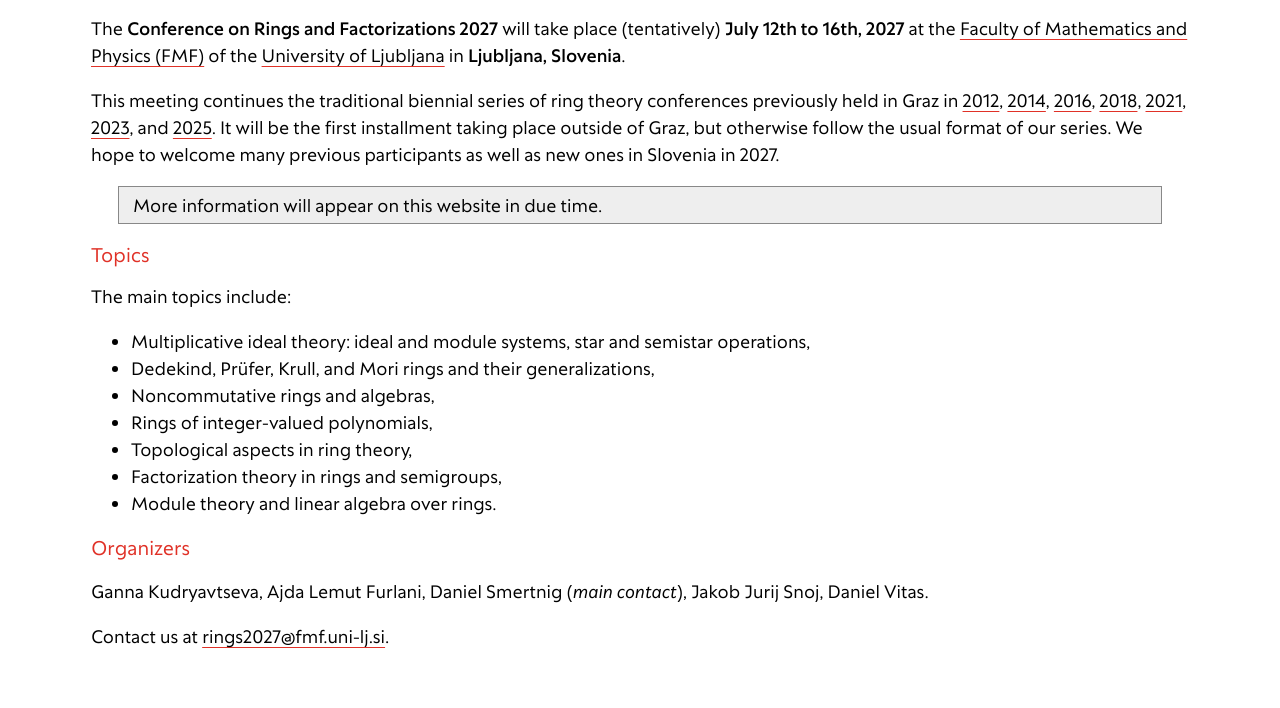
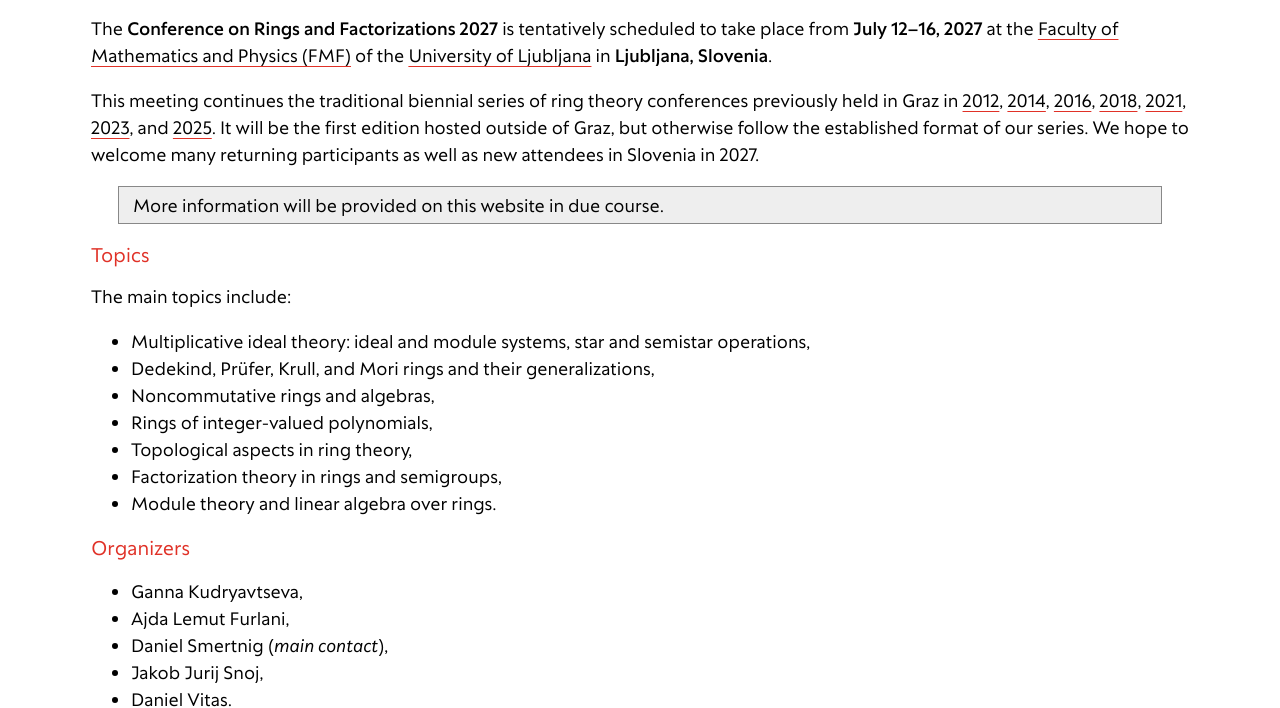
Before and after one commit to dansme/rings2027-hp, a plain HTML site: page index.html in a window 1280 px wide. Shown: the part 557-1265 px from the top of the page. Drawn offline with Linux system fonts and the light colour scheme.

Commit message:
Copy-editing

```diff
--- a/index.html
+++ b/index.html
@@ -37,15 +37,15 @@
 
         <h1>Rings and Factorizations 2027</h1>
 
-        <p>The <strong>Conference on Rings and Factorizations 2027</strong> will take place (tentatively) <strong>July 12th to 16th, 2027</strong> at the <a href="http://www.fmf.uni-lj.si">Faculty of Mathematics and Physics (FMF)</a> of the <a href="https://www.uni-lj.si">University of Ljubljana</a> in <strong>Ljubljana, Slovenia</strong>.</p>
+        <p>The <strong>Conference on Rings and Factorizations 2027</strong> is tentatively scheduled to take place from <strong>July 12–16, 2027</strong> at the <a href="http://www.fmf.uni-lj.si">Faculty of Mathematics and Physics (FMF)</a> of the <a href="https://www.uni-lj.si">University of Ljubljana</a> in <strong>Ljubljana, Slovenia</strong>.</p>
 
         <p>This meeting continues the traditional biennial series of ring theory conferences previously held in Graz in <a href="http://integer-valued.org/conf2012/">2012</a>, <a href="http://imsc.uni-graz.at/ideals2014">2014</a>, <a href="https://www.math.tugraz.at/rings-polynomials">2016</a>, <a href="https://imsc.uni-graz.at/rings2018">2018</a>, <a href="http://integer-valued.org/rings2021/">2021</a>, <a href="https://imsc.uni-graz.at/rings2023">2023</a>, and <a href="http://integer-valued.org/rings2025/">2025</a>.
-        It will be the first installment taking place outside of Graz, but otherwise follow the usual format of our series.
-        We hope to welcome many previous participants as well as new ones in Slovenia in 2027.
+        It will be the first edition hosted outside of Graz, but otherwise follow the established format of our series.
+        We hope to welcome many returning participants as well as new attendees in Slovenia in 2027.
         </p>
 
         <div class="highlight">
-          More information will appear on this website in due time.
+          More information will be provided on this website in due course.
         </div>
 
         <h2>Topics</h2>
@@ -62,7 +62,13 @@
         </ul>
 
         <h2>Organizers</h2>
-        <p>Ganna Kudryavtseva, Ajda Lemut Furlani, Daniel Smertnig (<em>main contact</em>), Jakob Jurij Snoj, Daniel Vitas.</p>
+        <ul>
+          <li>Ganna Kudryavtseva,</li>
+          <li>Ajda Lemut Furlani,</li>
+          <li>Daniel Smertnig (<em>main contact</em>),</li>
+          <li>Jakob Jurij Snoj,</li>
+          <li>Daniel Vitas.</li>
+        </ul>
 
         <p>Contact us at <a href="mailto:rings2027@fmf.uni-lj.si">rings2027@fmf.uni-lj.si</a>.</p>
 
```
